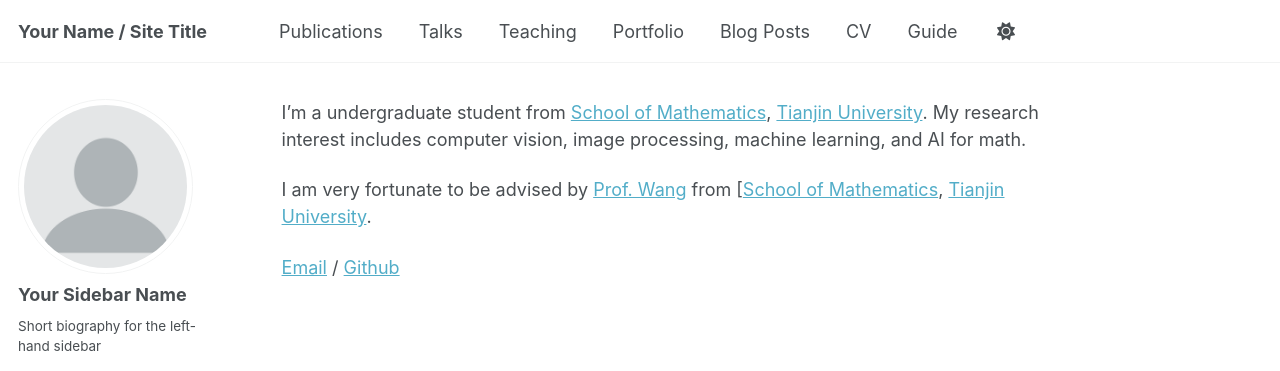
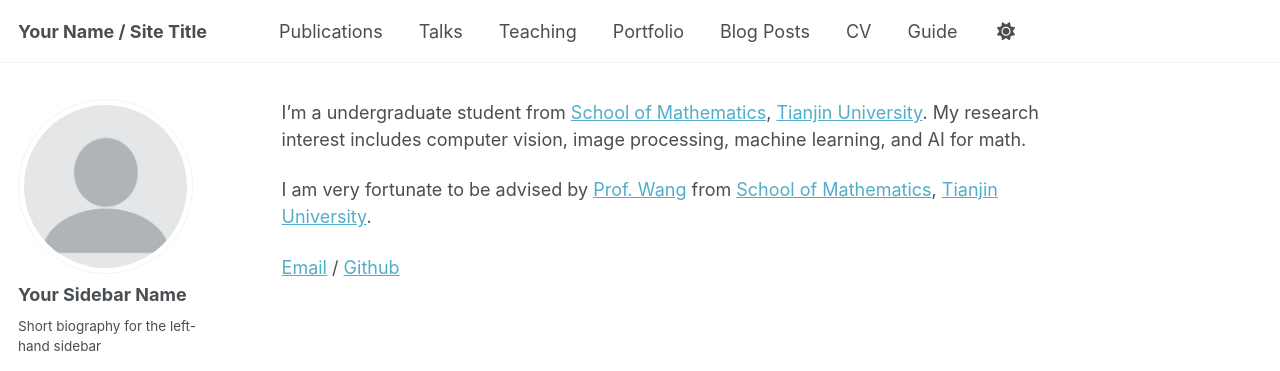
Before and after one commit to BinglongLi/BinglongLi.github.io, a Jekyll site: the page built from _pages/about.md, in a window 1280 px wide. Shown: the top 371 px of the page. Built offline with Jekyll 4.4.1, drawn with Linux system fonts in a browser that asks for light colours; some web fonts are replaced; our own code applies the rules of GitHub Pages for plain Markdown files.

```diff
--- a/_pages/about.md
+++ b/_pages/about.md
@@ -1,6 +1,6 @@
 
 I'm a undergraduate student from [School of Mathematics](https://math.tju.edu.cn/), [Tianjin University](https://www.tju.edu.cn/). My research interest includes computer vision, image processing, machine learning, and AI for math.
 
-I am very fortunate to be advised by [Prof. Wang](https://math.tju.edu.cn/info/1715/6111.htm) from [[School of Mathematics](https://math.tju.edu.cn/), [Tianjin University](https://www.tju.edu.cn/).
+I am very fortunate to be advised by [Prof. Wang](https://math.tju.edu.cn/info/1715/6111.htm) from [School of Mathematics](https://math.tju.edu.cn/), [Tianjin University](https://www.tju.edu.cn/).
 
 [Email](li_binglong@tju.edu.cn) / [Github](https://github.com/BinglongLi)
```
